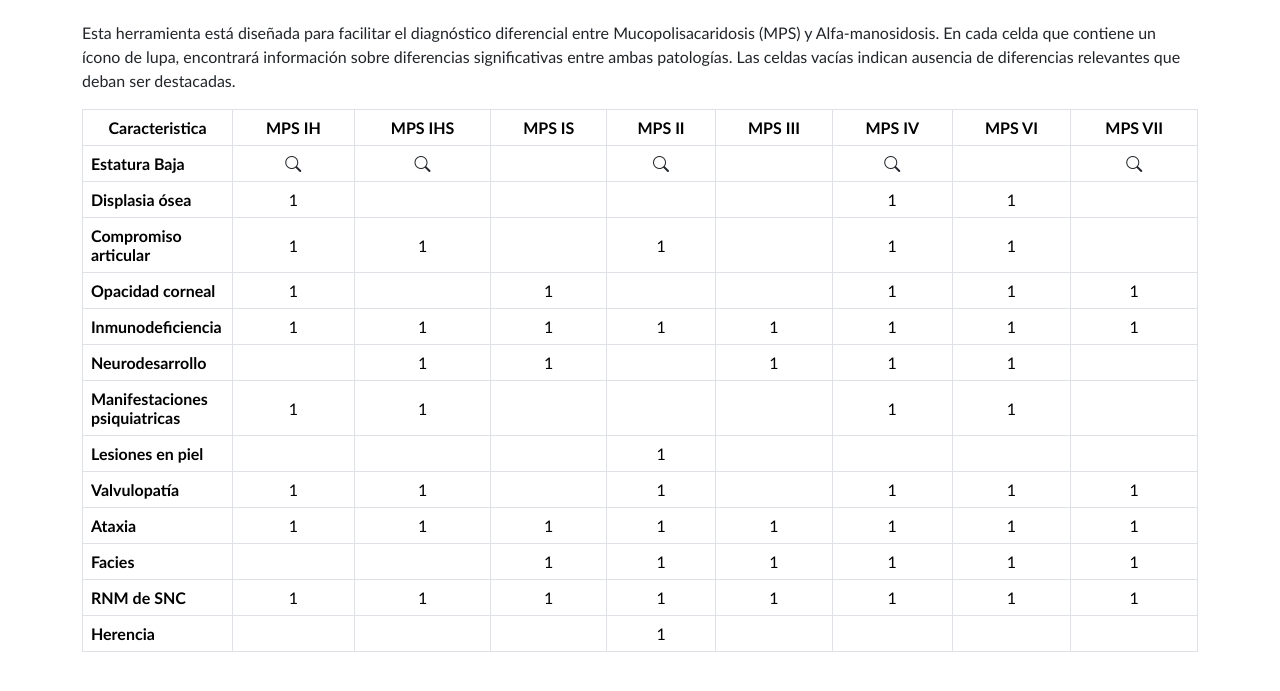
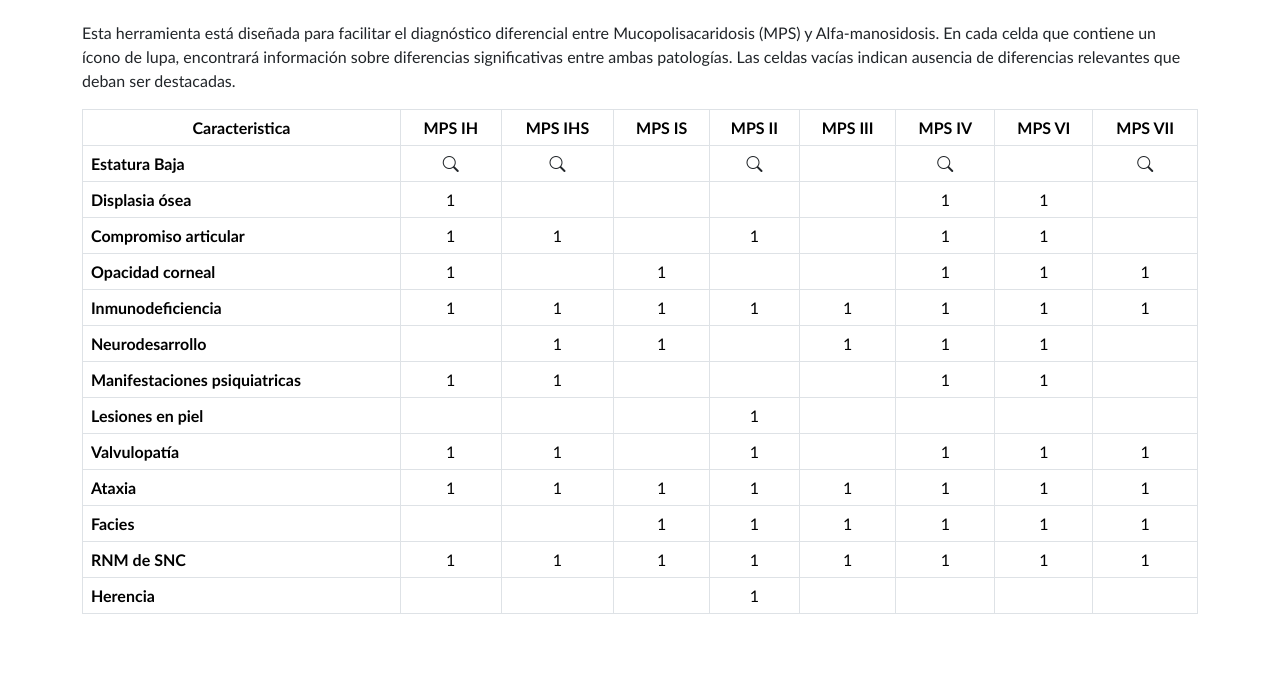
Before and after one commit to mctubio/tablero_img, a plain HTML site: page index.html in a window 1280 px wide. Shown: the part 75-766 px from the top of the page. Drawn offline with nearby package versions, Linux system fonts and the light colour scheme.

Commit message:
CAMBIO EN TABLA 2

```diff
--- a/index.html
+++ b/index.html
@@ -22,10 +22,10 @@
 
         /* Personalizar ancho primera columna */
         .col-caracteristica {
-            width: 150px;
-            /* ajusta este valor a tu gusto */
-            white-space: nowrap;
-            /* para que no se parta el texto */
+            min-width: 100px;
+            max-width: 200px;
+            white-space: normal;
+            word-wrap: break-word;
         }
 
         .collapse-text {
```
